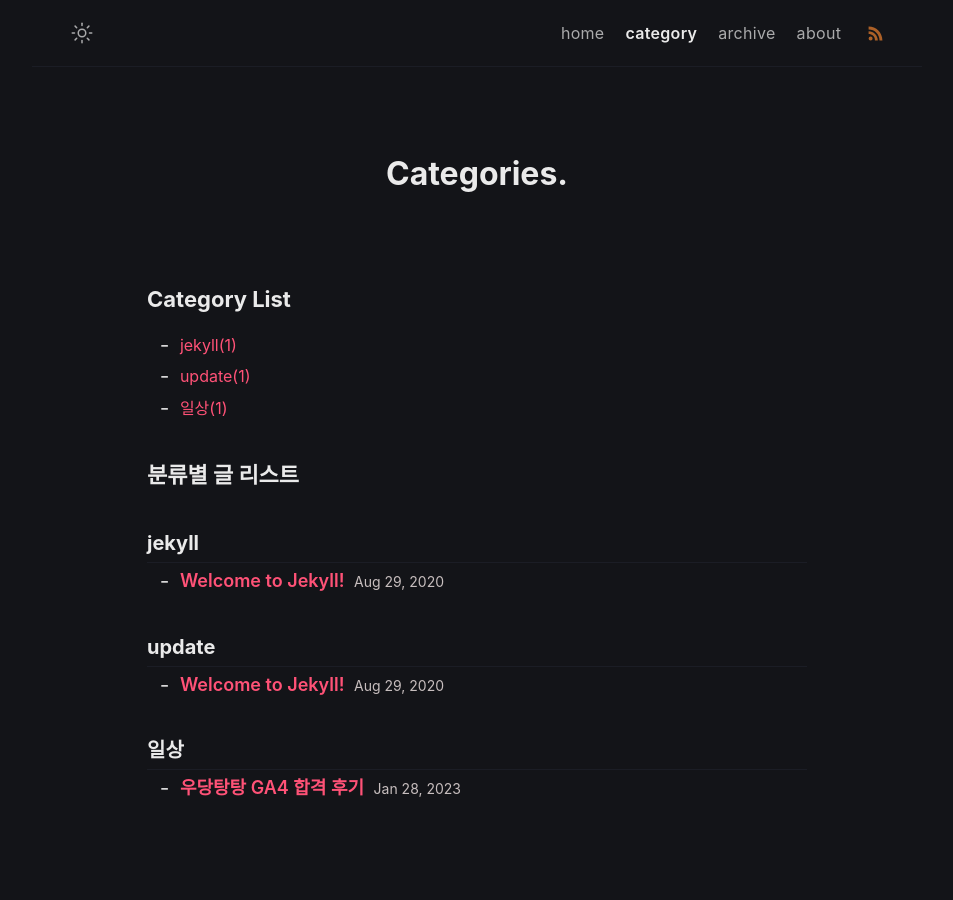
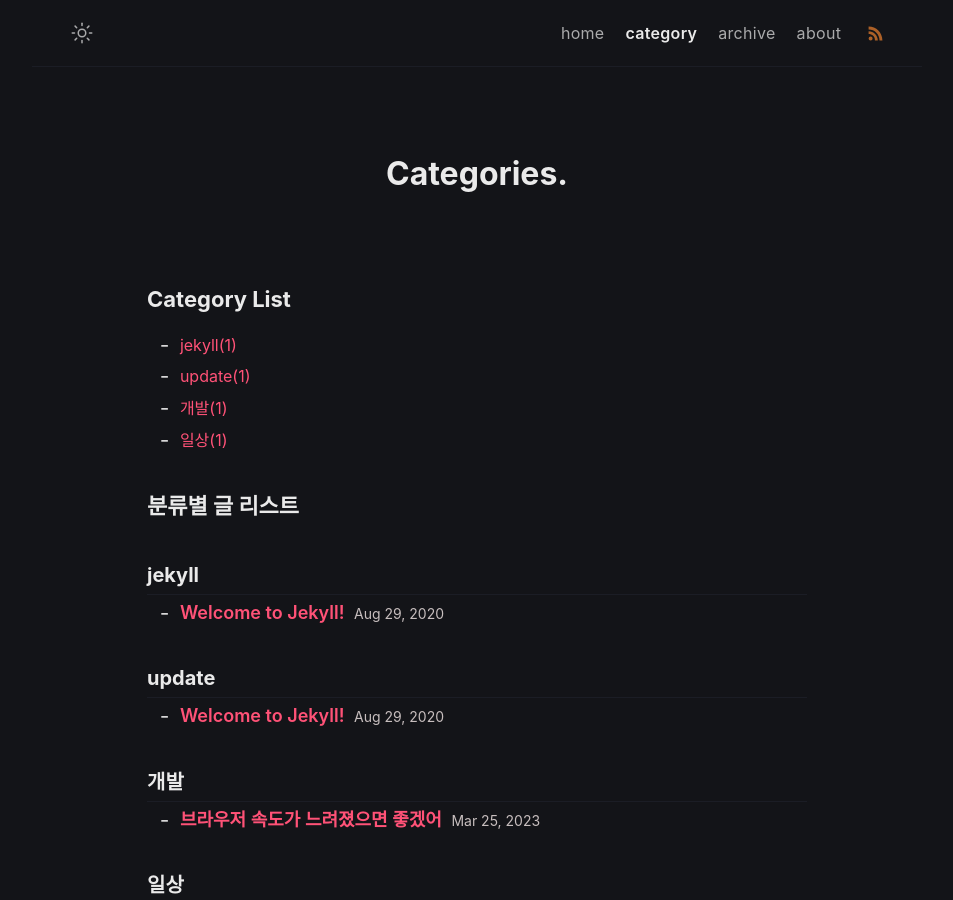
Before and after one commit to uwriym/uwriym.github.io, a Jekyll site: the page built from category/index.html, in a window 1280 px wide and 900 px high. Shown: the whole window, without its empty margins (163-1116 px from the left). Built offline with Jekyll 4.4.1, drawn with Linux system fonts in a browser that asks for light colours; some web fonts are replaced.

Commit message:
New Post - 브라우저 속도가 느려졌으면 좋겠어

```diff
--- a/_includes/header.html
+++ b/_includes/header.html
@@ -140,6 +140,12 @@
   <link
     rel="icon"
     type="image/png"
+    sizes="64x64"
+    href="/assets/favicons/favicon-64x64.png"
+  />
+  <link
+    rel="icon"
+    type="image/png"
     sizes="32x32"
     href="/assets/favicons/favicon-32x32.png"
   />
--- /dev/null
+++ b/_posts/how-to-throttling-webpage/2023-03-25-how-to-throttling-webpage.md
@@ -0,0 +1,92 @@
+---
+title: 브라우저 속도가 느려졌으면 좋겠어
+date: 2023-03-25 11:58:47 +09:00
+modified: 2023-03-25 11:58:47 +09:00
+tags: [DevTools]
+categories: 개발
+description: Shell adalah sebuah command-line interpreter; program yang berperan sebagai penerjemah perintah yang diinputkan oleh User yang melalui terminal, sehingga perintah tersebut bisa dimengerti oleh si Kernel.
+image: ""
+---
+
+<center>
+    <figure>
+        <img width="114" alt="트위터 progress bar" src="https://user-images.githubusercontent.com/96712692/227679807-b82e0422-c85a-453b-a648-eb6830b3769b.png">
+        <figcaption>트위터 progress bar</figcaption>
+    </figure>
+</center>
+
+로딩될 때만 나타나는 요소에 대해 접근하고 싶을 때,
+
+progress bar와 같은 것은 로딩 후 빠르게 사라지기 때문에 해당 element에 접근하여 HTML 정보를 얻기 어렵다.
+
+이 때 강제로 브라우저 속도를 낮추어 원하는 element에 접근할 수 있다.
+
+## 속도 저하 방법
+
+### 네트워크 프리셋 변경
+
+<center>
+    <figure>
+        <img alt="DevTools" src="https://user-images.githubusercontent.com/96712692/227681340-e98cc4af-fe7a-4f07-b784-ee5a0b88d6fe.jpg">
+        <figcation>Network로 이동</figcaption>
+    </figure>
+</center>
+
+먼저 브라우저에서 F12를 눌러 개발자도구(DevTools)를 실행 후 Network를 클릭하자.
+<br><br>
+
+<center>
+    <figure>
+        <img alt="DevTools" src="https://user-images.githubusercontent.com/96712692/227681654-7abfd103-f0c6-4c53-9f98-fbd6bb3f4c2e.jpg">
+        <figcation>No throttling 클릭</figcaption>
+    </figure>
+</center>
+
+<center>
+<img width="171" alt="스크린샷 2023-03-25 10 39 54" src="https://user-images.githubusercontent.com/96712692/227681793-c85aa3b6-1e28-475e-8075-7d7360f68add.png">
+</center>
+
+Network에서 No throttling을 클릭하면 다음 메뉴가 나올 것이다.
+
+기본값은 No throttling이며, 3가지 Preset(Fast 3G, Slow 3G, Offline)이 있다.
+
+하지만 써본 바로는 Slow 3G도 금방 로딩되어 의미가 없었고, Offline은 아예 네트워크를 차단하므로 progress bar가 뜨지는 않았다.
+<br><br>
+
+### 커스텀
+
+네트워크는 끊지 않으면서 Slow 3G보다는 더 느려야 한다면 커스텀을 할 수도 있다.
+
+맨 밑에 있는 `Add...`를 클릭하여 커스텀 화면으로 들어가자.
+
+<center>
+    <figure>
+        <img alt="DevTools" src="https://user-images.githubusercontent.com/96712692/227682038-8b843da4-c67d-4239-9a46-506eb58bbcba.jpg">
+        <figcation>Network Throttling Profiles 생성</figcaption>
+    </figure>
+</center>
+
+Profile Name은 마음대로 정하고,
+
+Download 속도와 Upload 속도, 그리고 Latency를 정말 느리게 설정해주자.
+
+나같은 경우에는 다운로드 1kbit/s, 업로드 1kbit/s, 레이턴시 10000ms로 설정해두었더니
+프로그레스 바는 그대로 있으면서 계속해서 1kbit/s 속도로 로딩하게 된다.
+
+<center>
+    <img width="171" alt="스크린샷 2023-03-25 11 09 28" src="https://user-images.githubusercontent.com/96712692/227682170-1eb0fda1-d7fc-4a5e-b646-7ac3bfe2160f.png">
+</center>
+
+이제 커스텀 프로파일을 적용하자. 엄청 느려질 것이다.
+<br><br>
+
+### 테스트
+
+<center>
+    <figure>
+        <img width="625" alt="스크린샷 2023-03-25 10 52 51" src="https://user-images.githubusercontent.com/96712692/227682162-6ec3f909-b6d9-434f-a602-0367920fb1fb.png">
+        <figcation>계속 도는 progress bar</figcaption>
+    </figure>
+</center>
+
+이제 여유롭게 해당 element에 접근할 수 있게 되었다.
```
Also changed, not shown: _posts/ga4-pass/2023-01-28-ga4-pass.md (+5 -3 lines), assets/favicons/android-chrome-192x192.png, assets/favicons/android-chrome-384x384.png, assets/favicons/favicon-64x64.png (added), assets/favicons/mstile-150x150.png, assets/favicons/original favicon/android-chrome-192x192.png (added), assets/favicons/original favicon/android-chrome-384x384.png (added), assets/favicons/original favicon/mstile-150x150.png (added), 3 other files.
